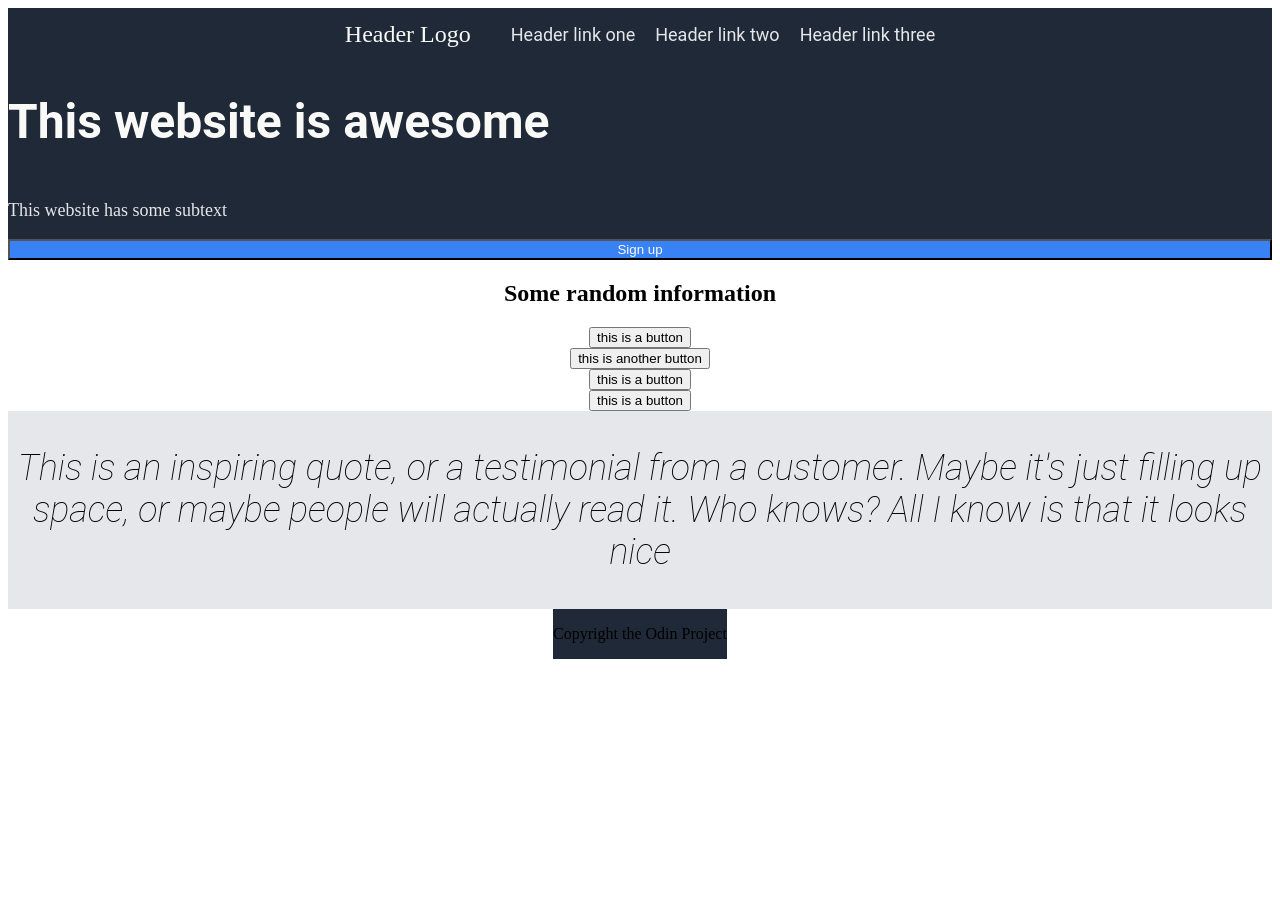
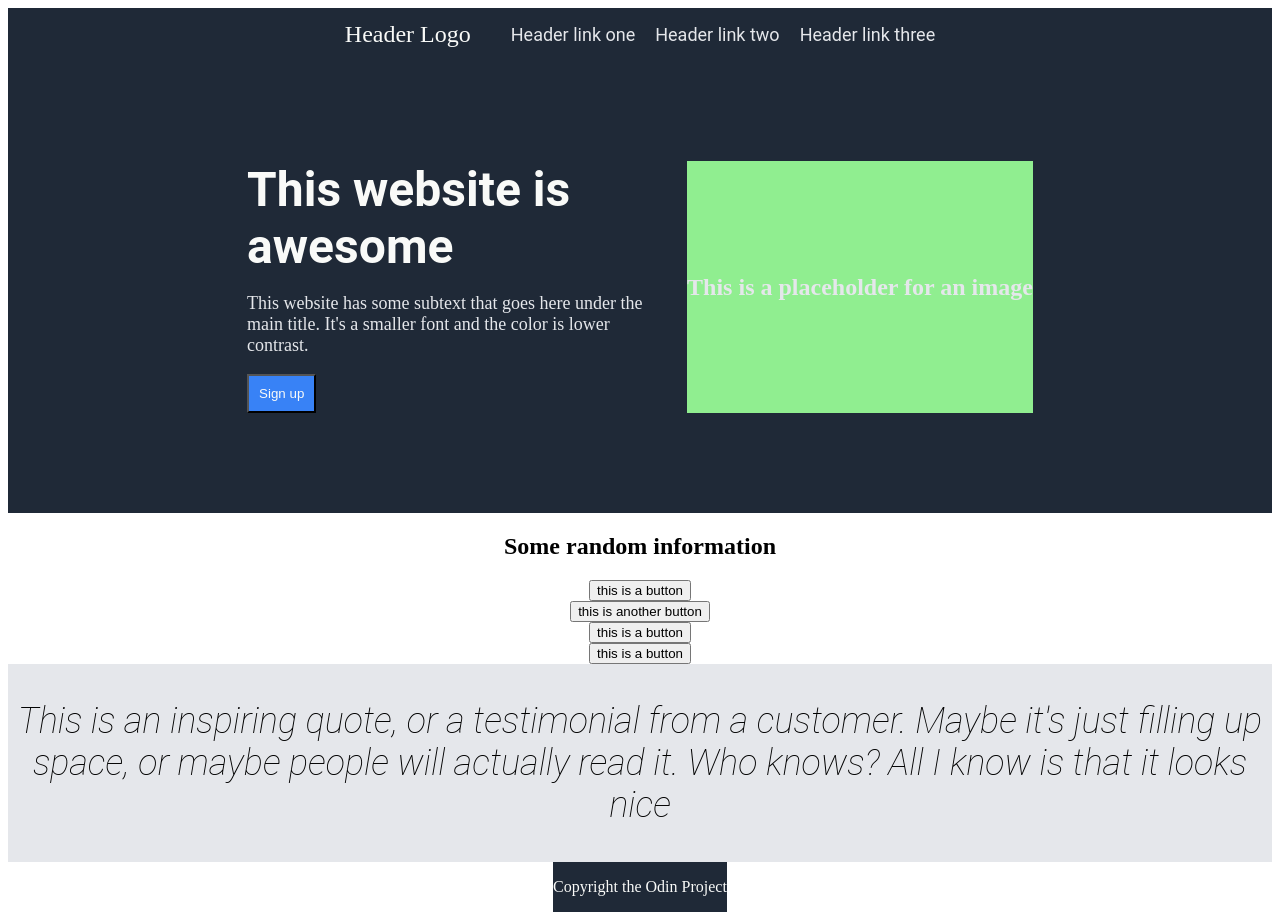
Before and after one commit to MattE-BB/landingpagefound, a plain HTML site: page index.html in a window 1280 px wide. Before the commit the page ends 816 px from the top, so only its background shows below. Drawn offline with Linux system fonts and the light colour scheme.

Commit message:
Setting up html and css. Footer not full width

```diff
--- a/index.html
+++ b/index.html
@@ -21,12 +21,15 @@
             </div>
         </div>
         <div class="herocontent">
-            <h1 class="heroheader">This website is awesome</h2>
-            <p class="herotext">This website has some subtext</p>
-            <button class="herobutton">Sign up</button>
-
+            <div class="herocontentleft">
+                <h2 class="heroheader">This website is awesome</h2>
+                <p class="herotext">This website has some subtext that goes here under the main title. It's a smaller font and the color is lower contrast.</p>
+                <button class="herobutton">Sign up</button>
+            </div>
+            <div class="heroimage">
+                <h2>This is a placeholder for an image</h2>
+            </div>
         </div>
-
 </div>
     <div class="content">
         <h2> Some random information</h2>
@@ -37,6 +40,7 @@
     <div class="quote">
         <p>This is an inspiring quote, or a testimonial from a customer. Maybe it's just filling up space, or maybe people will actually read it. Who knows? All I know is that it looks nice</p>
     </div>
+
     <div class="cta">
     </div>
     <div class="footer">
--- a/style.css
+++ b/style.css
@@ -29,11 +29,18 @@ ul {
 
 
 .cta {
+    display: flex
+    background-color: #3882f6;
 }
 
 .herosection,
 .footer {
     background-color: #1f2937;
+}
+
+.footer {
+    color: #F9FAF8;
+    display: flex;
 }
 
 .header {
@@ -64,22 +71,37 @@ a {
 
 }
 
-.heythere {
-    display: flex;
-}
-
 .cta {
 
 }
 
 .herocontent {
     display: flex;
+    padding: 100px;
+    gap: 40px;
+    justify-content: center;
+
+}
+
+.herocontentleft {
+    display: flex;
     flex-direction: column;
 }
+
+.heroimage {
+    display: flex;
+    flex-direction: column;
+    background-color: lightgreen;
+    color: #E5E7EB;
+    justify-content: center;
+    text-align: center;
+}
+
 
 .herotext {
     font-size: 18px;
     color: #E5E7EB;
+    width: 400px
 }
 
 .heroheader {
@@ -87,9 +109,13 @@ a {
     color: #F9FAF8;
     font-family: 'Roboto';
     font-weight: bold;
+    width: 400px;
+    margin: 0;
 }
 
 .herobutton {
     background-color: #3882f6;
     color: #F9FAF8;
+    padding: 10px;
+    width: fit-content;
 }
```
